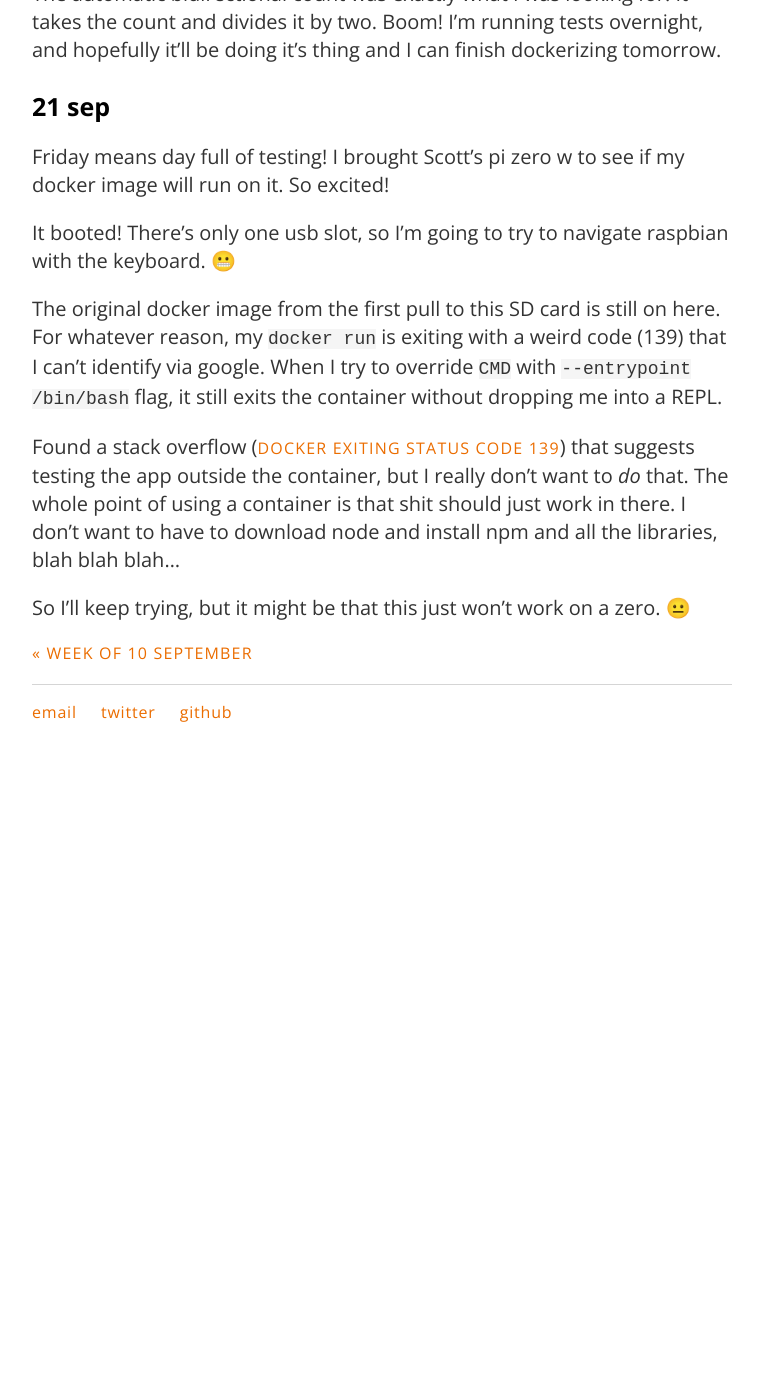
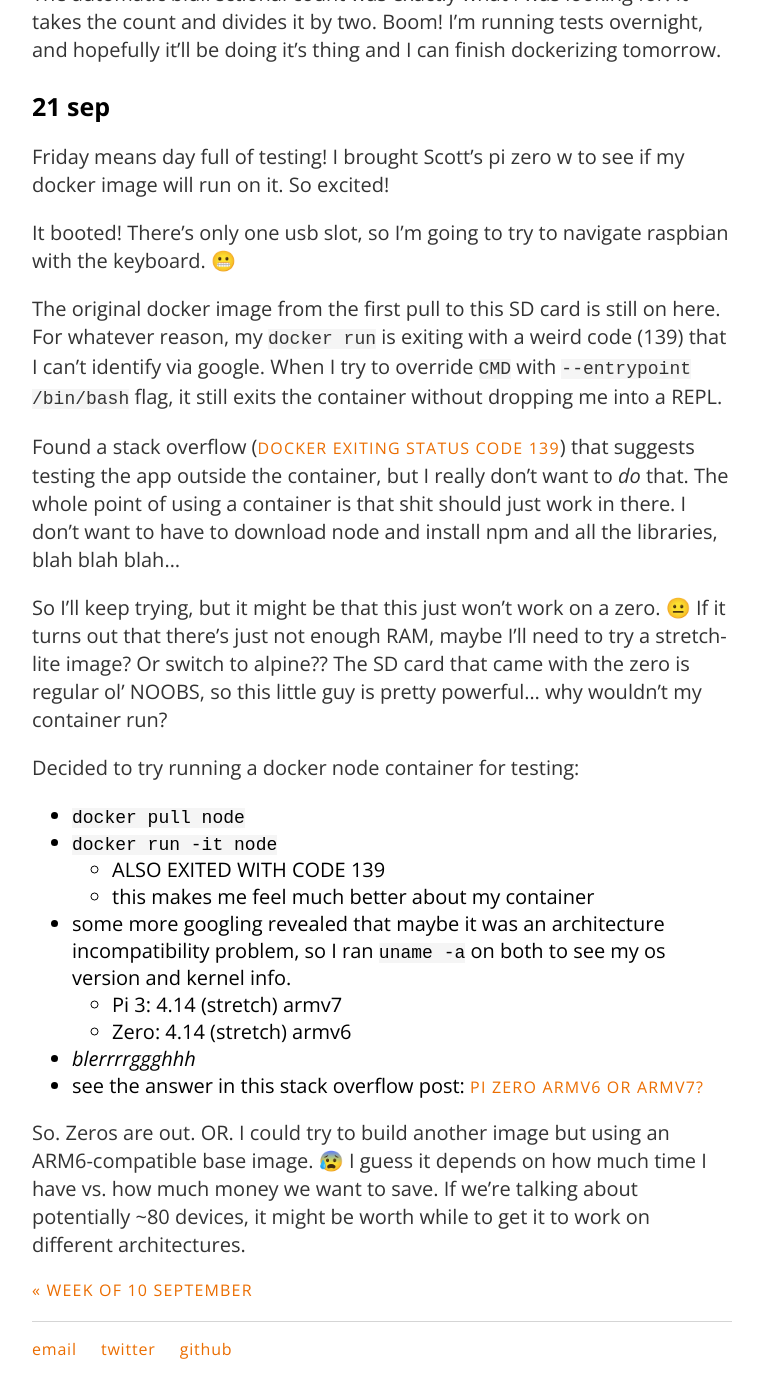
Before and after one commit to carylwyatt/carylwyatt.github.io, a Jekyll site: the page built from _posts/2018-09-17-week-of-17-sep.md, in a window 1280 px wide and 1400 px high, scrolled down 3257 px. Shown: the whole window, without its empty margins (258-1021 px from the left). Built offline with Jekyll 4.4.1, drawn with Linux system fonts in a browser that asks for light colours; emoji names are drawn with the system emoji font; before the commit the page ends 4020 px from its top, so only the background shows below that.

Commit message:
notes on zero

```diff
--- a/_posts/2018-09-17-week-of-17-sep.md
+++ b/_posts/2018-09-17-week-of-17-sep.md
@@ -88,4 +88,17 @@ The original docker image from the first pull to this SD card is still on here.
 
 Found a stack overflow ([docker exiting status code 139](https://stackoverflow.com/questions/46724237/docker-exiting-with-status-code-139)) that suggests testing the app outside the container, but I really don't want to *do* that. The whole point of using a container is that shit should just work in there. I don't want to have to download node and install npm and all the libraries, blah blah blah...
 
-So I'll keep trying, but it might be that this just won't work on a zero. :neutral_face:
+So I'll keep trying, but it might be that this just won't work on a zero. :neutral_face: If it turns out that there's just not enough RAM, maybe I'll need to try a stretch-lite image? Or switch to alpine?? The SD card that came with the zero is regular ol' NOOBS, so this little guy is pretty powerful... why wouldn't my container run?
+
+Decided to try running a docker node container for testing:
+  - `docker pull node`
+  - `docker run -it node`
+    - ALSO EXITED WITH CODE 139
+    - this makes me feel much better about my container
+  - some more googling revealed that maybe it was an architecture incompatibility problem, so I ran `uname -a` on both to see my os version and kernel info.
+    - Pi 3: 4.14 (stretch) armv7
+    - Zero: 4.14 (stretch) armv6
+  - *blerrrrggghhh*
+  - see the answer in this stack overflow post: [pi zero armv6 or armv7?](https://raspberrypi.stackexchange.com/questions/83374/raspberry-pi-zero-w-is-armv6-or-armv7)
+
+So. Zeros are out. OR. I could try to build another image but using an ARM6-compatible base image. :cold_sweat: I guess it depends on how much time I have vs. how much money we want to save. If we're talking about potentially ~80 devices, it might be worth while to get it to work on different architectures.
```
